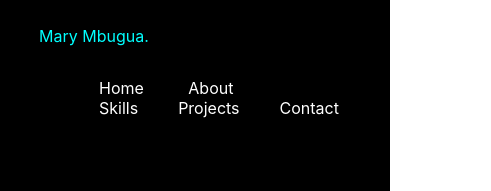
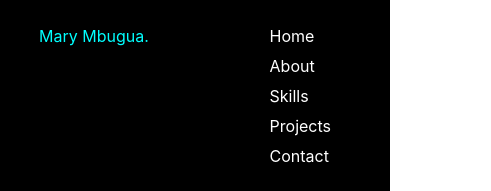
Before and after one commit to mbuguamary/Portfolio, a React (Create React App) app: page / in a window 390 px wide. Shown: the top 191 px of the page, 491 px wide, since content can reach past the window. Built offline with nearby package versions, Linux system fonts and the light colour scheme.

Commit message:
added responsiveness

```diff
--- a/src/Components/About.css
+++ b/src/Components/About.css
@@ -29,7 +29,7 @@
 }
 .btn1{
     align-items: center;
-    width: 35%;
+    width: 10vw;
     height: 10vh;
     background: aqua;
     color: white
@@ -43,3 +43,8 @@
     background-color: white;
     color: aqua;
 }
+@media (max-width:940px) {
+    .btn1{
+        width: 30vw;
+    }
+}
--- a/src/Components/Contact.css
+++ b/src/Components/Contact.css
@@ -17,7 +17,7 @@ margin-top: 100px;
     display: inline-block;
     margin: 10px;
     align-items: center;
-    width: 300px;
+    width: 30vw;
     height: 5vh;
 }
 .message textarea{
@@ -26,7 +26,7 @@ margin-top: 100px;
 .message button{
     display: inline-block;
     align-items: center;
-    width:12%;
+    width:9vw;
     height:7vh;
     margin: 10px;
     background-color: aqua;
@@ -47,3 +47,16 @@ margin-top: 100px;
 .footer span{
     color: aqua;
 }
+@media (max-width:540px) {
+    .message button{
+        display: inline-block;
+        align-items: center;
+        width:20vw;
+
+    }
+    .footer{
+    display: flex;
+    justify-content: center;
+    flex-wrap: wrap;
+    }
+}
--- a/src/index.css
+++ b/src/index.css
@@ -40,6 +40,7 @@ code {
   margin: 10px 20px;
   text-decoration: none;
   color: white;
+
 }
 .link:hover{
   background-color: aqua;
@@ -66,3 +67,14 @@ code {
 .home h1 span{
   color:aqua
 }
+
+@media (max-width:940px) {
+  .link{
+    display: block;
+    list-style: none;
+    margin: 10px 20px;
+    text-decoration: none;
+    color: white;
+
+  }
+}
```
